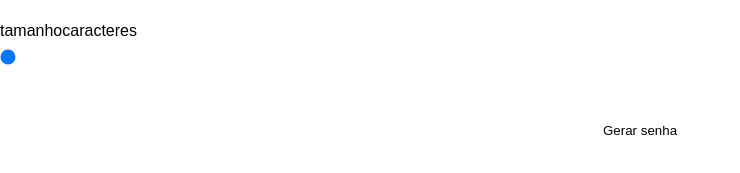
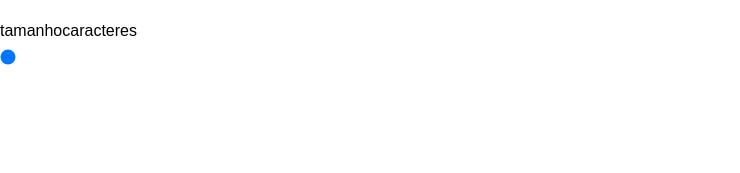
Before and after one commit to fbicomunista/projects, a plain HTML site: page Projeto - Gerador de senha/index.html in a window 1280 px wide. Shown: the part 21-194 px from the top of the page, without its empty margins (0-740 px from the left). Drawn offline with Linux system fonts and the light colour scheme.

Commit message:
Update style.css

```diff
--- a/Projeto - Gerador de senha/style.css
+++ b/Projeto - Gerador de senha/style.css
@@ -65,7 +65,7 @@
     border: 0;
     border-radius: 4px;
     cursor: pointer;
-    color: ; $
+    color: rgba(0, 0, 0, 0.0);
     font: bold 18px ariel;
     height: 40px;
     margin-top: 40px;
```
